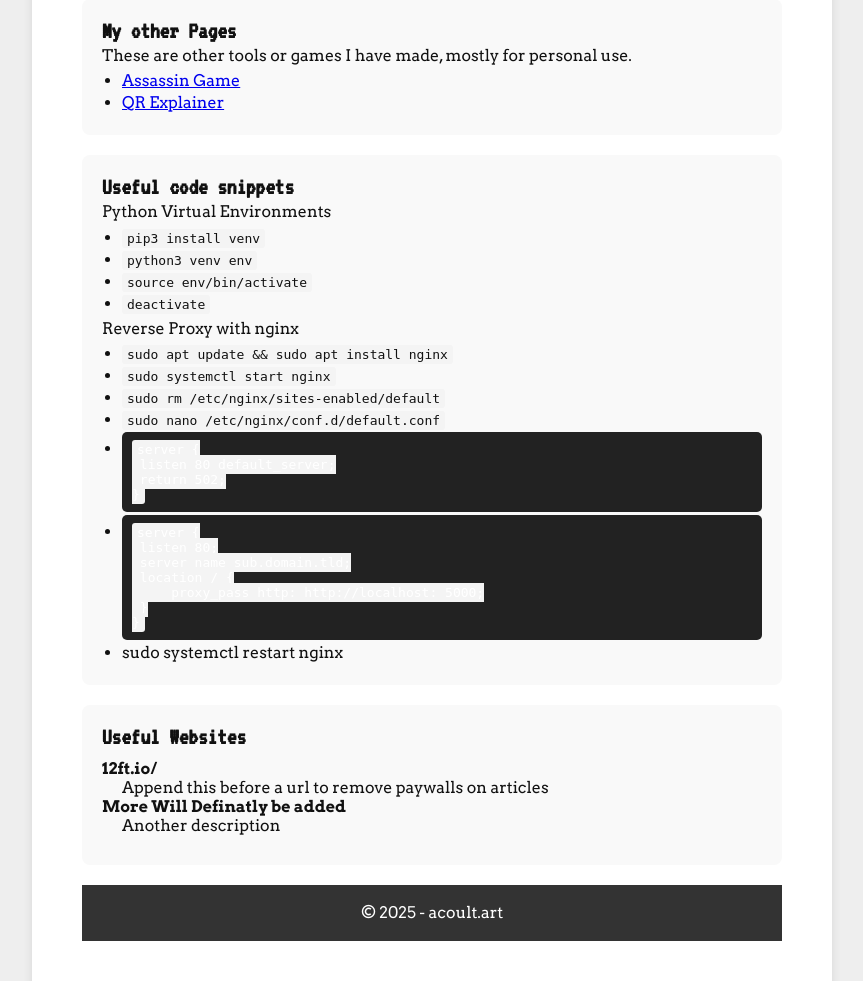
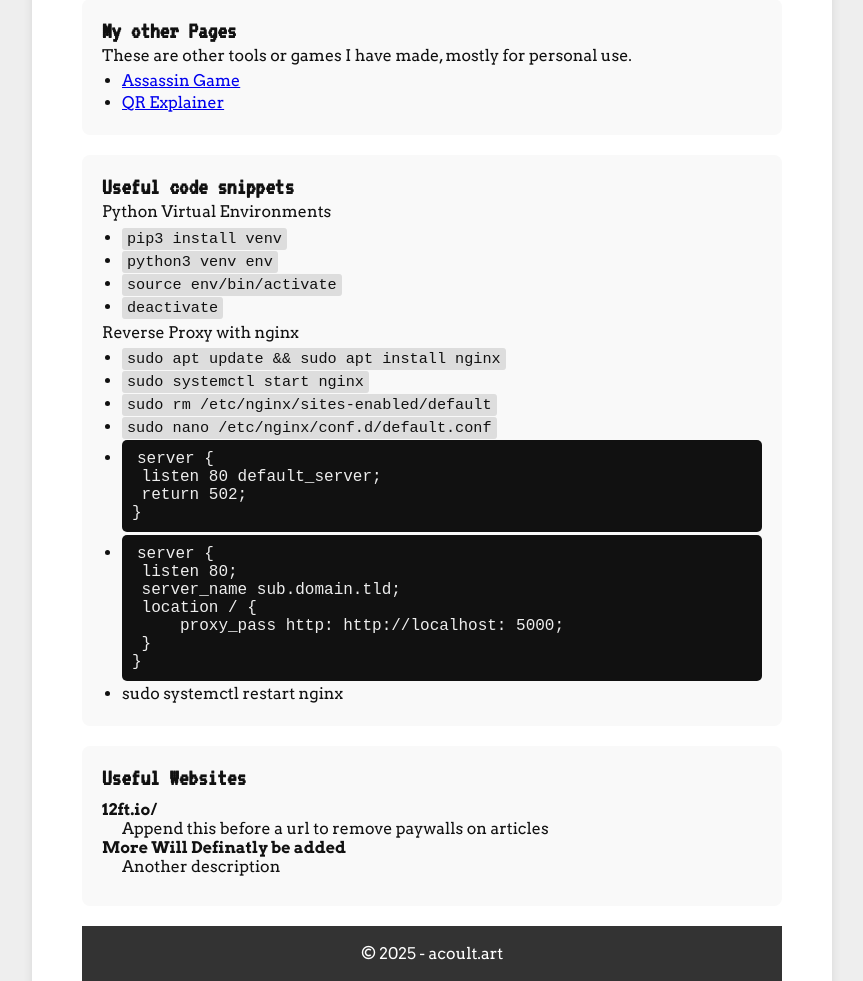
Before and after one commit to a-842/website, a Flask app: page /references in a window 1280 px wide. Shown: the part 332-1313 px from the top of the page, without its empty margins (208-1071 px from the left). Run offline with Flask 3, Linux system fonts and the light colour scheme; some libraries are stand-ins or nearby versions.

Commit message:
better code

```diff
--- a/static/style.css
+++ b/static/style.css
@@ -143,20 +143,54 @@ figcaption {
 }
 
 /* Code & Preformatted Text */
+/* General code styling */
 code {
-    font-family: monospace;
-    background: #f4f4f4;
+    font-family: "Courier New", Courier, monospace;
+    font-size: 0.95em;
+    background-color: #f5f5f5;
+    padding: 2px 5px;
+    border-radius: 3px;
+}
+
+/* Block code styling */
+pre {
+    background-color: #1e1e1e;  /* Dark background for contrast */
+    color: #dcdcdc;  /* Light text */
+    padding: 10px;
+    border-radius: 5px;
+    overflow-x: auto; /* Scroll for long lines */
+    font-family: "Courier New", Courier, monospace;
+}
+
+/* Make sure <code> inside <pre> inherits styles */
+pre code {
+    background: none;
+    color: inherit;
+    font-size: 1em;
+}
+code {
+    font-family: "Courier New", Courier, monospace;
+    font-size: 0.95em;
+    background-color: #ddd;
     padding: 2px 5px;
     border-radius: 3px;
 }
 
 pre {
-    background: #222;
-    color: #fff;
+    background-color: #111;
+    color: #eee;
     padding: 10px;
     border-radius: 5px;
     overflow-x: auto;
+    font-family: "Courier New", Courier, monospace;
 }
+
+pre code {
+    background: none;
+    color: inherit;
+    font-size: 1em;
+}
+
 
 /* Emphasis & Highlights */
 em {
```
